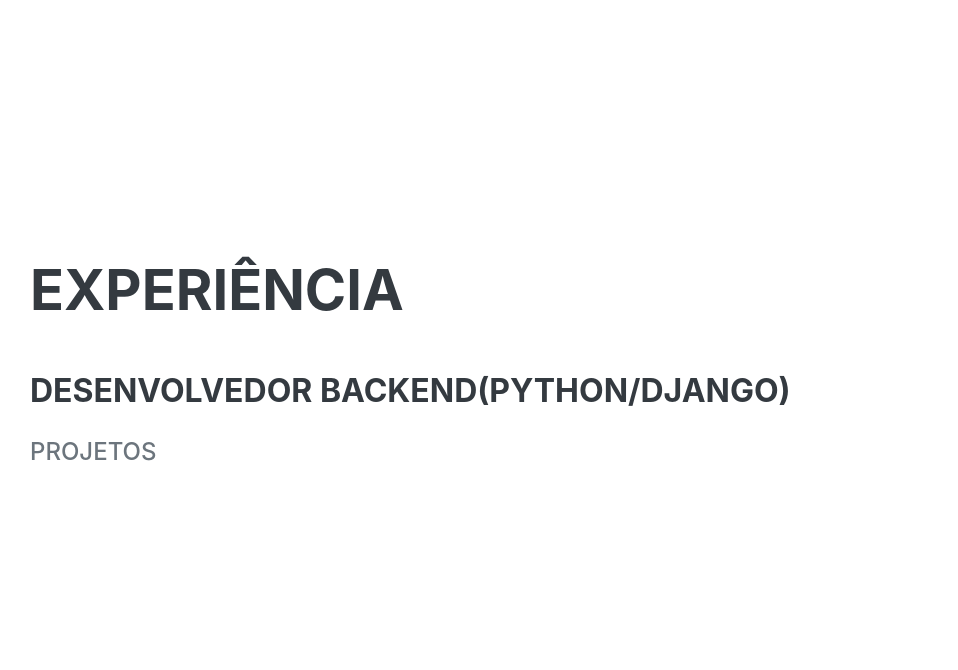
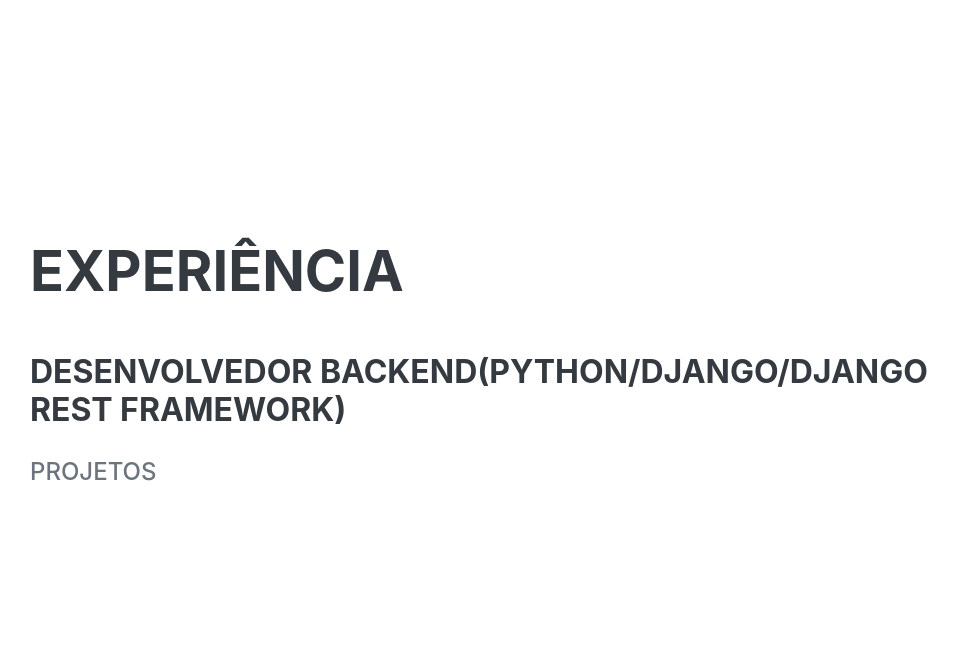
Before and after one commit to uadson/uadsonfeitosa-website, a Django app: page / in a window 1280 px wide. Shown: the part 859-1529 px from the top of the page, without its empty margins (290-1248 px from the left). Run offline with Django 4.2, Linux system fonts and the light colour scheme; some libraries are stand-ins or nearby versions; some web fonts are replaced.

Commit message:
inclusao de django rest framework no titulo

```diff
--- a/app/templates/app/_experience.html
+++ b/app/templates/app/_experience.html
@@ -4,7 +4,7 @@
         <h2 class="mb-5">Experiência</h2>
         <div class="d-flex flex-column flex-md-row justify-content-between mb-5">
             <div class="flex-grow-1">
-                <h3 class="mb-0"> Desenvolvedor Backend(Python/Django)</h3><br>
+                <h3 class="mb-0"> Desenvolvedor Backend(Python/Django/Django Rest Framework)</h3><br>
                 <div class="subheading mb-3">Projetos</div>
                 <ul class="fa-ul mb-0">
                     {% include 'app/_projects.html' %}
```
